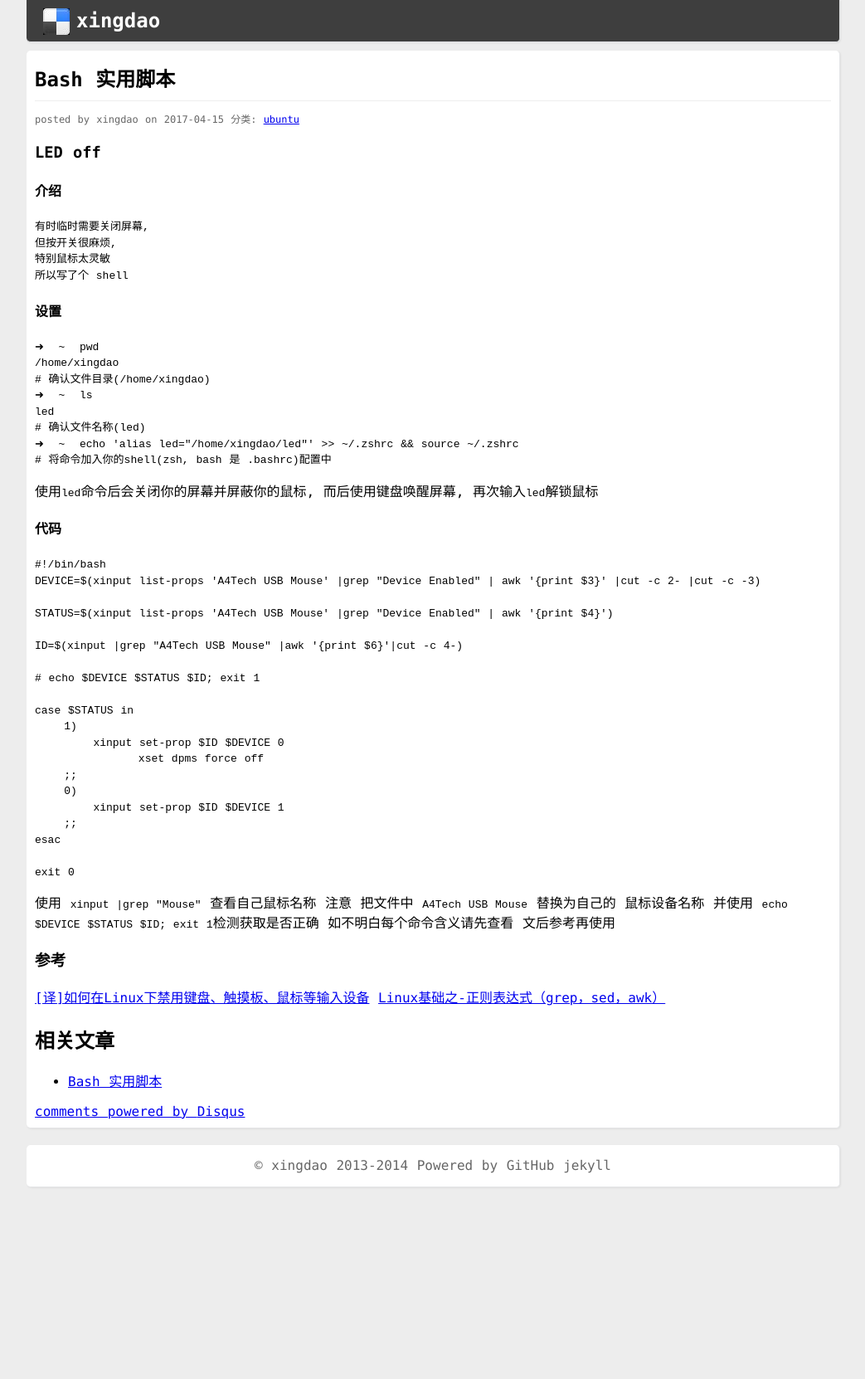
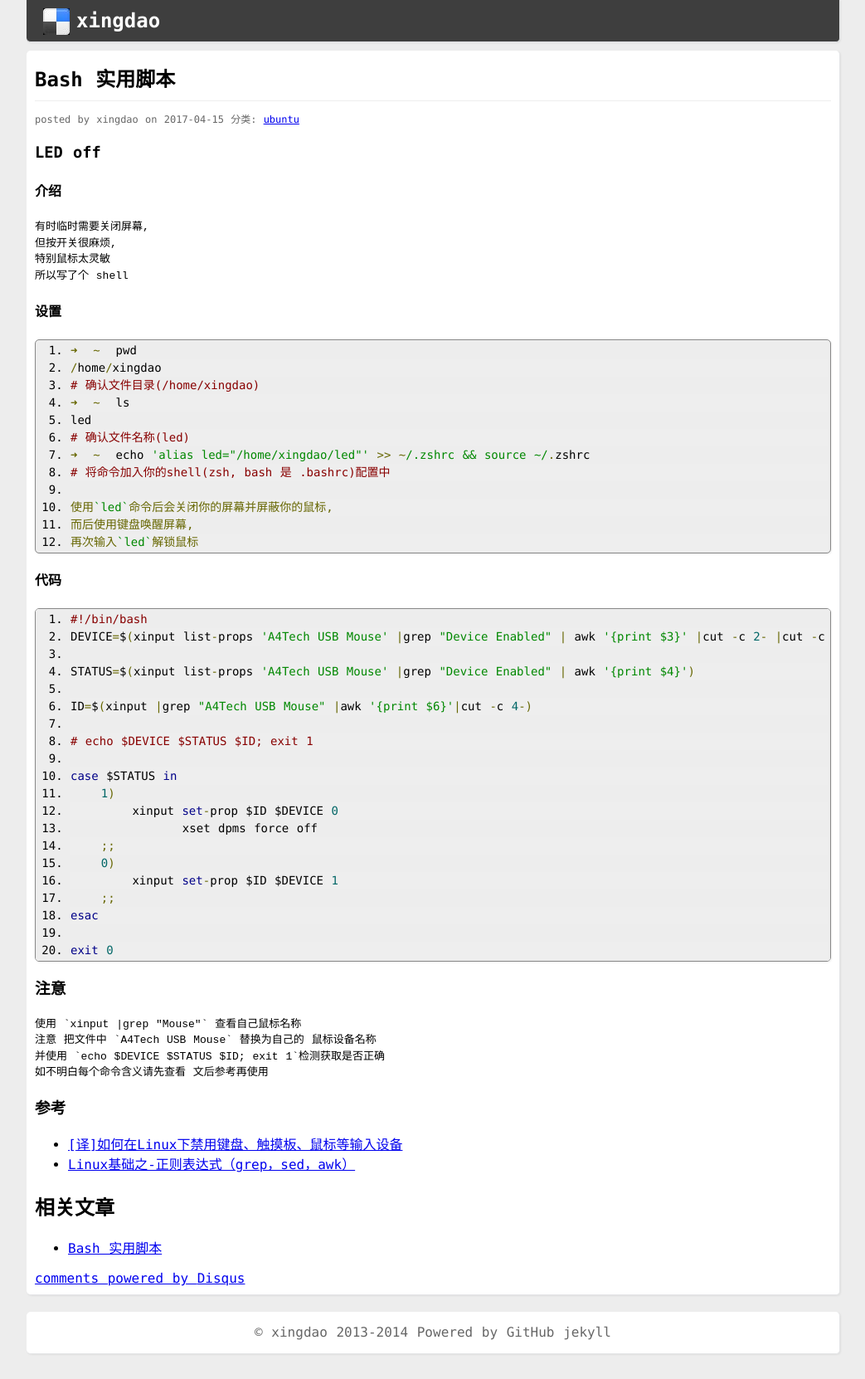
Before and after one commit to xingdao/xingdao.github.io, a Jekyll site: the page built from _posts/2017-4-15-Bash-Led.md, in a window 1280 px wide. Shown: the whole page at 83% size, without its empty margins (118-1161 px from the left). Built offline with Jekyll 4.4.1, drawn with Linux system fonts in a browser that asks for light colours; comment, search, counter and statistics services are not loaded; before the commit the page ends 1461 px from its top, so only the background shows below that.

Commit message:
pre code

````diff
--- a/_posts/2017-4-15-Bash-Led.md
+++ b/_posts/2017-4-15-Bash-Led.md
@@ -16,7 +16,7 @@ keywords: Bash,LED,ubuntu
 
 #### 设置
 
-```shell
+<pre class="prettyprint linenums">
 ➜  ~  pwd
 /home/xingdao
 # 确认文件目录(/home/xingdao)
@@ -25,18 +25,17 @@ led
 # 确认文件名称(led)
 ➜  ~  echo 'alias led="/home/xingdao/led"' >> ~/.zshrc && source ~/.zshrc
 # 将命令加入你的shell(zsh, bash 是 .bashrc)配置中
-```
 
 使用`led`命令后会关闭你的屏幕并屏蔽你的鼠标,
 而后使用键盘唤醒屏幕,
 再次输入`led`解锁鼠标
-
+</pre>
 
 
 #### 代码
 
 
-```shell
+<pre class="prettyprint linenums">
 #!/bin/bash
 DEVICE=$(xinput list-props 'A4Tech USB Mouse' |grep "Device Enabled" | awk '{print $3}' |cut -c 2- |cut -c -3)
 
@@ -57,15 +56,17 @@ case $STATUS in
 esac
 
 exit 0
-```
+</pre>
 
-使用 `xinput |grep "Mouse"` 查看自己鼠标名称
-注意 把文件中 `A4Tech USB Mouse` 替换为自己的 鼠标设备名称
-并使用 `echo $DEVICE $STATUS $ID; exit 1`检测获取是否正确
-如不明白每个命令含义请先查看 文后参考再使用
+### 注意
+
+    使用 `xinput |grep "Mouse"` 查看自己鼠标名称
+    注意 把文件中 `A4Tech USB Mouse` 替换为自己的 鼠标设备名称
+    并使用 `echo $DEVICE $STATUS $ID; exit 1`检测获取是否正确
+    如不明白每个命令含义请先查看 文后参考再使用
 
 
 ### 参考
 
-[[译]如何在Linux下禁用键盘、触摸板、鼠标等输入设备](http://hessian.cn/p/139.html)
-[Linux基础之-正则表达式（grep，sed，awk）](http://www.embeddedlinux.org.cn/emb-linux/entry-level/201703/30-6355.html)
+- [[译]如何在Linux下禁用键盘、触摸板、鼠标等输入设备](http://hessian.cn/p/139.html)
+- [Linux基础之-正则表达式（grep，sed，awk）](http://www.embeddedlinux.org.cn/emb-linux/entry-level/201703/30-6355.html)
````
Also changed, not shown: _posts/2013-11-30-web-Python-Reptile.md (+8 -4 lines), _posts/2015-01-30-theme-change.md (+16 -11 lines), _posts/2015-01-31-theme-log.md (+15 -10 lines), _posts/2018-3-25-Python-Decorator.md (+4 -6 lines), _posts/2018-3-25-Python-Meta-Programming.md (+4 -4 lines).
